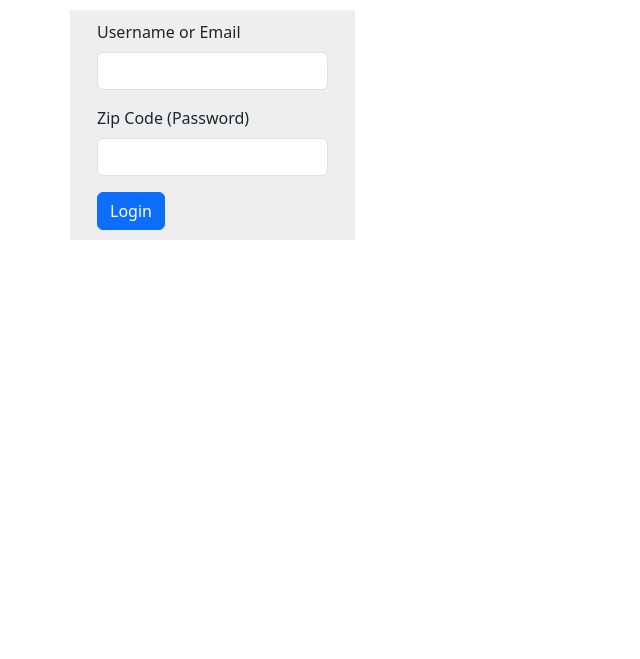
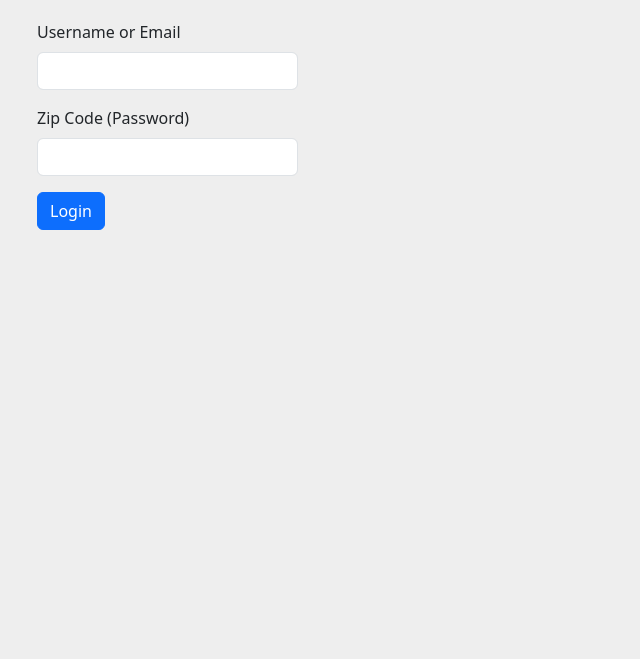
Before and after one commit to aranibrian/Social-Media-Platform, a PHP site: page / in a window 1280 px wide. Shown: the top 659 px of the page, without its empty margins (0-640 px from the left). Run offline with PHP 8.4, Linux system fonts and the light colour scheme; some libraries are stand-ins or nearby versions.

Commit message:
Bootstrap Update container

```diff
--- a/css/style.css
+++ b/css/style.css
@@ -1,7 +1,20 @@
 body{
 	margin: 10px;
+	background-color: #eee;
+
 }
 .account{
 	background-color: #eee;
 	padding: 10px 15px;
 }
+.post{
+	background-color: #fff;
+	padding: 10px 12px;
+	margin: 10px;
+	border-radius: 5px;
+	box-shadow: 0 2px 4px rgba(0, 0, 0, 0.1);
+}
+.feed, .users {
+    height: 650px; /* Adjust the height as needed */
+    overflow-y: auto;
+}
--- a/index.php
+++ b/index.php
@@ -20,7 +20,7 @@ session_start();
     <script src="js/script.js"></script>
 </head>
 <body>
-    <div class="container">
+    <div class="container-fluid">
         <!-- Display error message -->
         <?php if (isset($_SESSION['error'])): ?>
             <div class="alert alert-danger" role="alert">
@@ -31,7 +31,7 @@ session_start();
 
         <div class="row">
             <!-- Account Details or Login/Create Form -->
-            <div class="col-md-3" style="background-color: #eee;">
+            <div class="col-md-3">
                 <div class="account">
                 <?php include 'partials/account.php'; ?>
                 </div>
@@ -39,14 +39,16 @@ session_start();
 
             <!-- Feed -->
             <div class="col-md-7">
-
+                <div class="feed">
                 <?php include 'partials/feed.php'; ?>
+                </div>
             </div>
 
             <!-- Users and Follow Functionality -->
             <div class="col-md-2">
-
+               <div class="users">
                 <?php include 'partials/users.php'; ?>
+               </div>
             </div>
         </div>
     </div>
```
